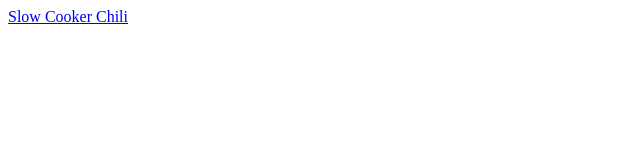
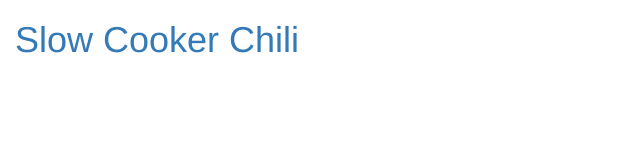
Before and after one commit to mgroat/todoShopping, a plain HTML site: page index.html in a window 1280 px wide. Shown: the whole page, without its empty margins (0-640 px from the left). Drawn offline with nearby package versions, Linux system fonts and the light colour scheme.

Commit message:
Add a bootstrap style

```diff
--- a/index.html
+++ b/index.html
@@ -1 +1,4 @@
-<a href="https://todoist.com/importFromTemplate?t_url=http://mgroat.github.io/todoShopping/chili.csv">Slow Cooker Chili</a>
+<link href="https://maxcdn.bootstrapcdn.com/bootstrap/3.3.6/css/bootstrap.min.css" rel="stylesheet">
+<div class="container-fluid text-primary">
+	<h1><a href="https://todoist.com/importFromTemplate?t_url=http://mgroat.github.io/todoShopping/chili.csv">Slow Cooker Chili</a></h1>
+</div>
```
